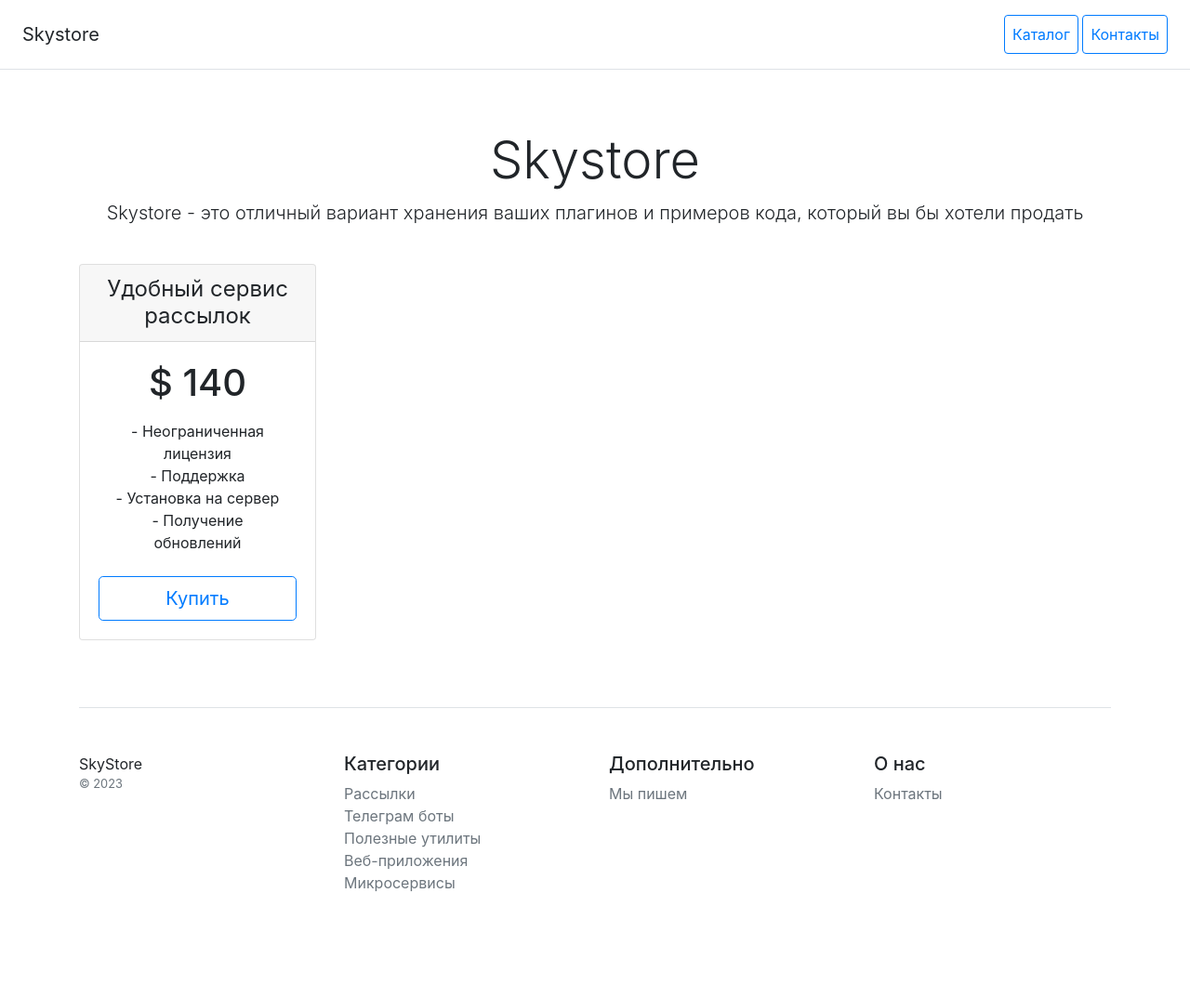
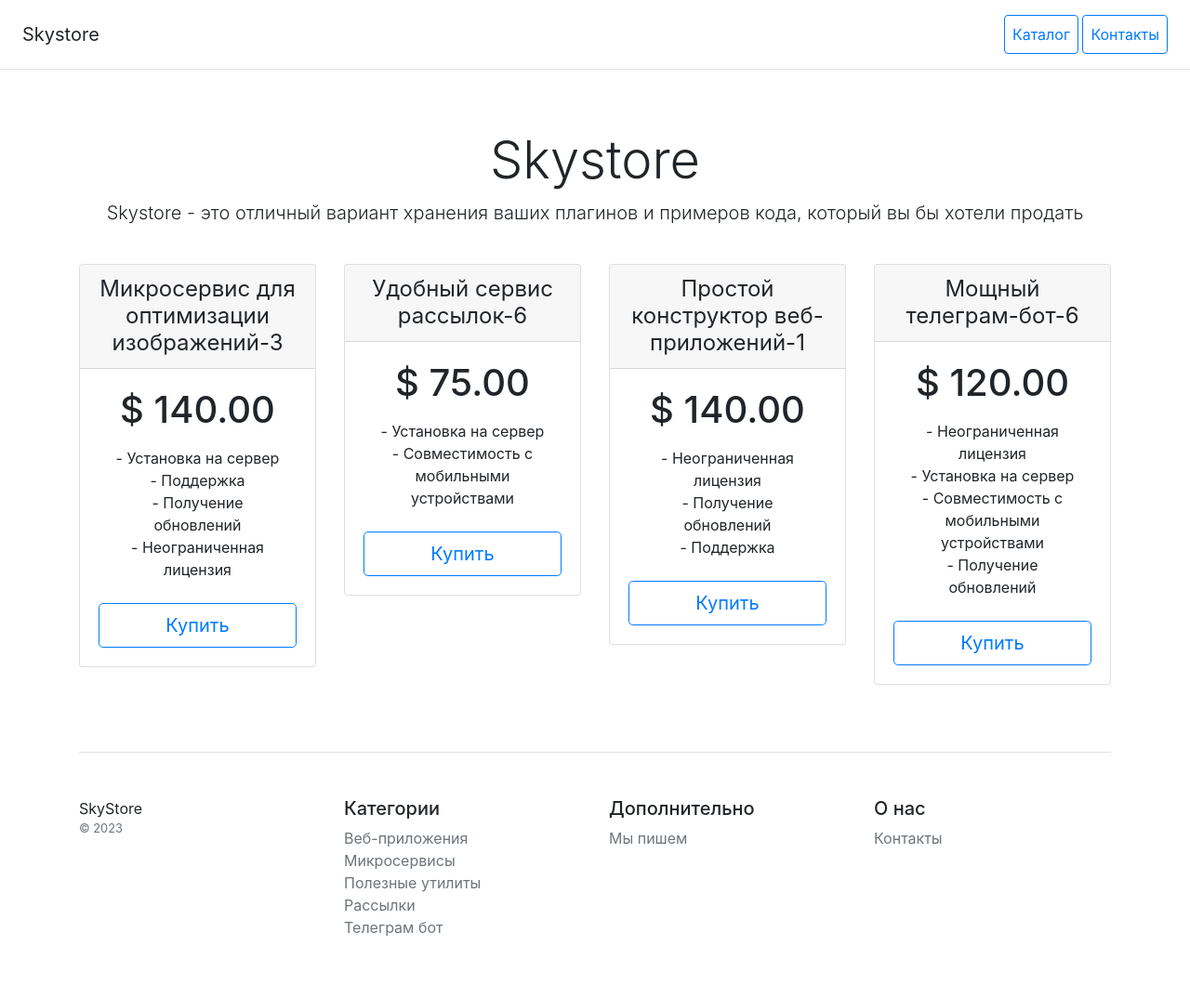
Before and after one commit to arinazaikina/Skypro_Course_6_SkyStore, a Django app: page / in a window 1280 px wide. Shown: the whole page at 93% size. Before the commit the page ends 959 px from the top, so only its background shows below. Run offline with Django 3.2, Linux system fonts and the light colour scheme; data comes from the database, SQL or seed files in the repository; some libraries are stand-ins or nearby versions.

Commit message:
additional task 1

```diff
--- a/sky_store/app_catalog/models.py
+++ b/sky_store/app_catalog/models.py
@@ -37,6 +37,11 @@ class Category(models.Model):
     def __str__(self):
         return self.name
 
+    @classmethod
+    def get_all_categories(cls) -> models.QuerySet:
+        """Возвращает все категории"""
+        return Category.objects.all()
+
 
 class Product(models.Model):
     """
@@ -60,3 +65,13 @@ class Product(models.Model):
 
     def __str__(self):
         return f"{self.name} - {self.category} - {self.price}"
+
+    @classmethod
+    def get_last_products(cls, count: int) -> models.QuerySet:
+        """
+        Возвращает последние товары в количестве 'count'.
+
+        :param count: Количество товаров, которые нужно получить
+        :return: QuerySet c последними товарами
+        """
+        return cls.objects.order_by('-created_at')[:count]
--- a/sky_store/app_catalog/templates/app_catalog/home.html
+++ b/sky_store/app_catalog/templates/app_catalog/home.html
@@ -8,23 +8,29 @@
 	</div>
 
 	<div class="container">
+	{% if products %}
 		<div class="row text-center">
+			{% for product in products %}
 				<div class="col-3">
 					<div class="card mb-4 box-shadow">
 						<div class="card-header">
-					<h4 class="my-0 font-weight-normal">Удобный сервис рассылок</h4>
+							<h4 class="my-0 font-weight-normal">{{ product.name }}</h4>
 						</div>
 						<div class="card-body">
-					<h1 class="card-title pricing-card-title">$ 140</h1>
+							<h1 class="card-title pricing-card-title">$ {{ product.price }}</h1>
 							<ul class="list-unstyled mt-3 mb-4 text-start m-3">
-						<li>- Неограниченная лицензия</li>
-						<li>- Поддержка</li>
-						<li>- Установка на сервер</li>
-						<li>- Получение обновлений</li>
+								{{ product.description|linebreaksbr|safe }}
 							</ul>
-					<button type="button" class="btn btn-lg btn-block btn-outline-primary">Купить</button>
+							<button type="button" class="btn btn-lg btn-block btn-outline-primary btn-buy">Купить
+							</button>
 						</div>
 					</div>
 				</div>
+			{% endfor %}
 		</div>
+	{% else %}
+		<div class="alert alert-info" role="alert">
+			Нет товаров в каталоге.
+		</div>
+	{% endif %}
 {% endblock %}
--- a/sky_store/app_catalog/views.py
+++ b/sky_store/app_catalog/views.py
@@ -5,12 +5,19 @@ from django.views import View
 from django.views.generic import FormView
 
 from .forms import FeedbackForm
+from .models import Product, Category
 from .services import FeedbackServices
 
 
 class HomePageView(View):
     def get(self, request: HttpRequest, *args, **kwargs) -> HttpResponse:
-        return render(request=request, template_name='app_catalog/home.html')
+        categories = Category.get_all_categories()
+        products = Product.get_last_products(count=4)
+        context = {
+            'categories': categories,
+            'products': products
+        }
+        return render(request=request, template_name='app_catalog/home.html', context=context)
 
 
 class ContactsView(FormView):
--- a/sky_store/config/settings.py
+++ b/sky_store/config/settings.py
@@ -98,6 +98,10 @@ USE_TZ = True
 
 STATIC_URL = '/static/'
 
+STATICFILES_DIRS = [
+    os.path.join(BASE_DIR, 'static'),
+]
+
 DEFAULT_AUTO_FIELD = 'django.db.models.BigAutoField'
 
 MEDIA_URL = '/media/'
--- /dev/null
+++ b/sky_store/static/css/styles.css
@@ -0,0 +1,3 @@
+.list-unstyled.no-bullets {
+  list-style-type: none;
+}
--- a/sky_store/templates/base.html
+++ b/sky_store/templates/base.html
@@ -1,3 +1,5 @@
+{% load static %}
+
 <!doctype html>
 <html lang="en">
 <head>
@@ -5,6 +7,7 @@
 	<meta name="viewport" content="width=device-width, initial-scale=1">
 	<title>{% block title %}Skystore{% endblock %}</title>
 	<link href="https://maxcdn.bootstrapcdn.com/bootstrap/4.5.2/css/bootstrap.min.css" rel="stylesheet">
+	<link href="{% static 'css/styles.css' %}" rel="stylesheet">
 </head>
 <body>
 <div class="d-flex flex-column flex-md-row align-items-center p-3 px-md-4 mb-3 bg-white border-bottom box-shadow">
@@ -25,12 +28,10 @@
 		</div>
 		<div class="col-6 col-md">
 			<h5>Категории</h5>
-			<ul class="list-unstyled text-small">
-				<li><a class="text-muted" href="#">Рассылки</a></li>
-				<li><a class="text-muted" href="#">Телеграм боты</a></li>
-				<li><a class="text-muted" href="#">Полезные утилиты</a></li>
-				<li><a class="text-muted" href="#">Веб-приложения</a></li>
-				<li><a class="text-muted" href="#">Микросервисы</a></li>
+			<ul class="list-unstyled text-small no-bullets">
+				{% for category in categories %}
+					<li><a class="text-muted" href="#">{{ category.name }}</a></li>
+				{% endfor %}
 			</ul>
 		</div>
 		<div class="col-6 col-md">
```
Lines whose indentation alone changed are shown as unchanged.
